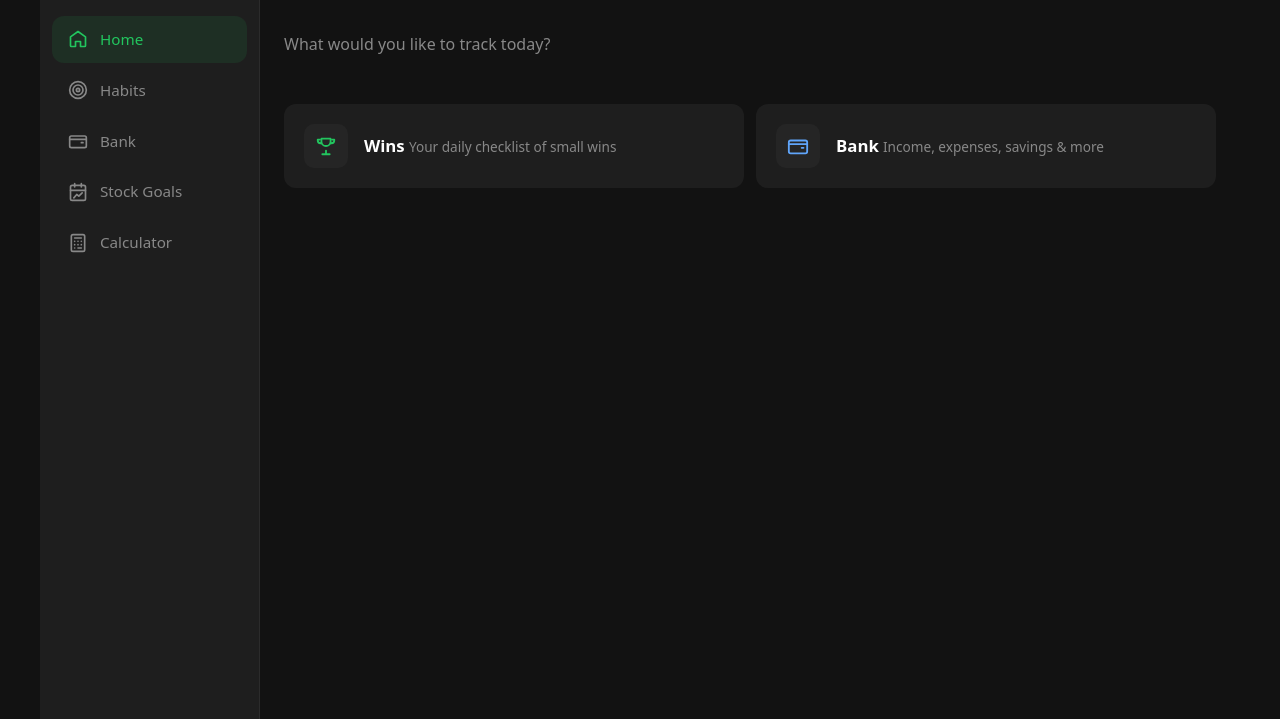
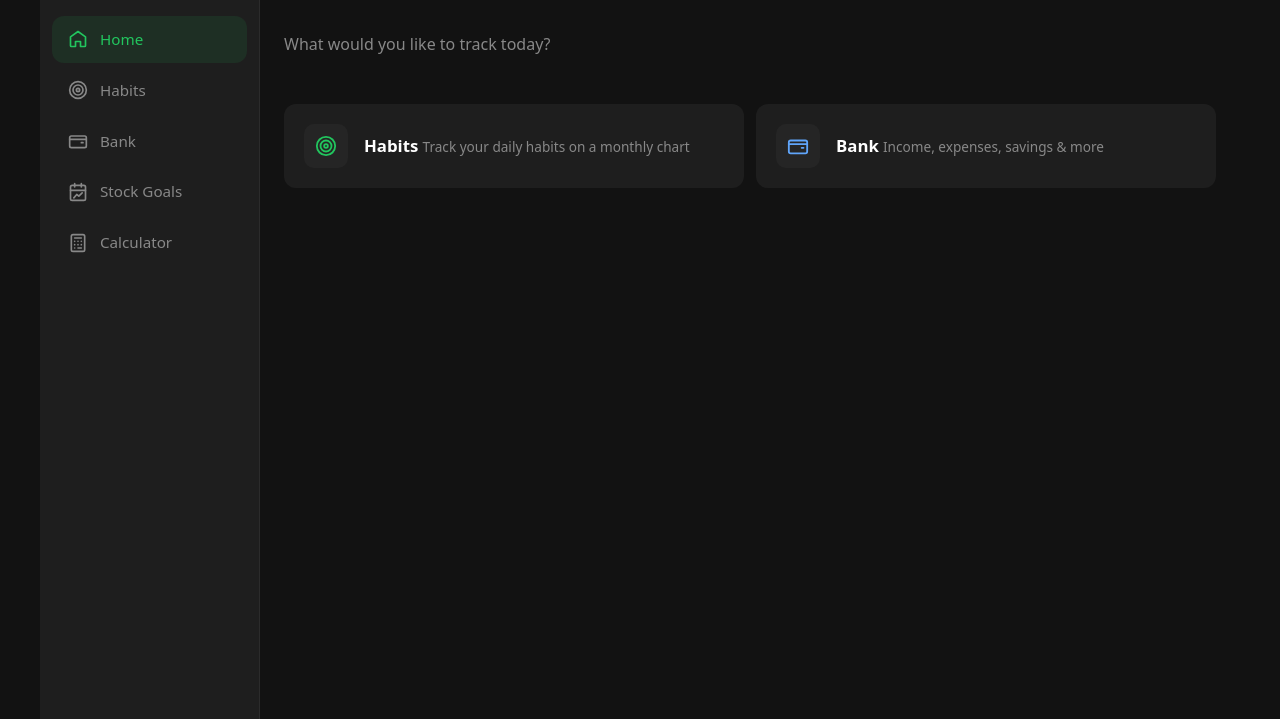
Before and after one commit to SiimSander/bank, a PHP site: page /landing in a window 1280 px wide. Shown: the part 56-775 px from the top of the page. Run offline with PHP 8.4, Linux system fonts and the light colour scheme.

Commit message:
Update landing.php

```diff
--- a/templates/landing.php
+++ b/templates/landing.php
@@ -15,13 +15,13 @@ require_once __DIR__ . '/partials/icons.php';
 		</div>
 
 		<div class="landing-cards">
-			<a class="landing-card" href="/wins">
+			<a class="landing-card" href="/habits">
 				<span class="landing-card__icon-wrap">
-					<?php icon('trophy'); ?>
+					<?php icon('target'); ?>
 				</span>
 				<span class="landing-card__content">
-					<span class="landing-card__title">Wins</span>
-					<span class="landing-card__desc">Your daily checklist of small wins</span>
+					<span class="landing-card__title">Habits</span>
+					<span class="landing-card__desc">Track your daily habits on a monthly chart</span>
 				</span>
 			</a>
 			<a class="landing-card" href="/bank">
```
